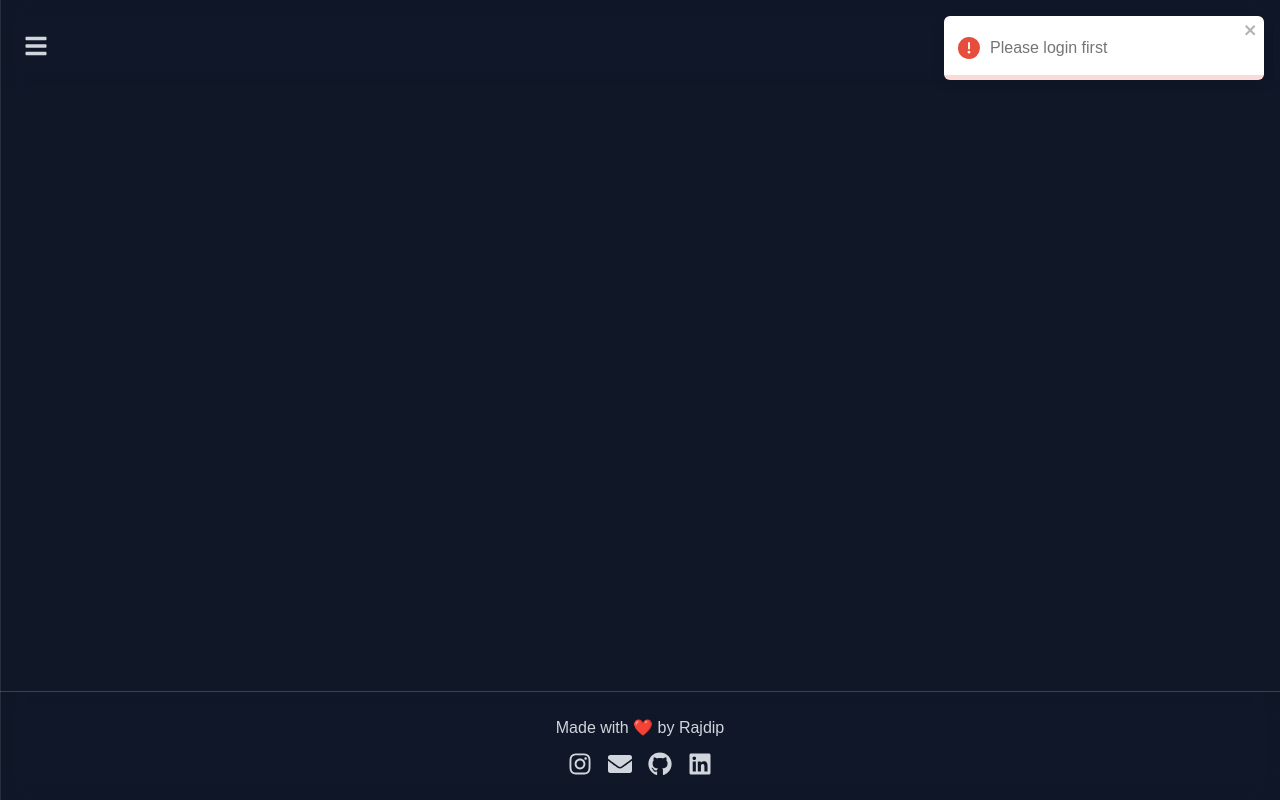
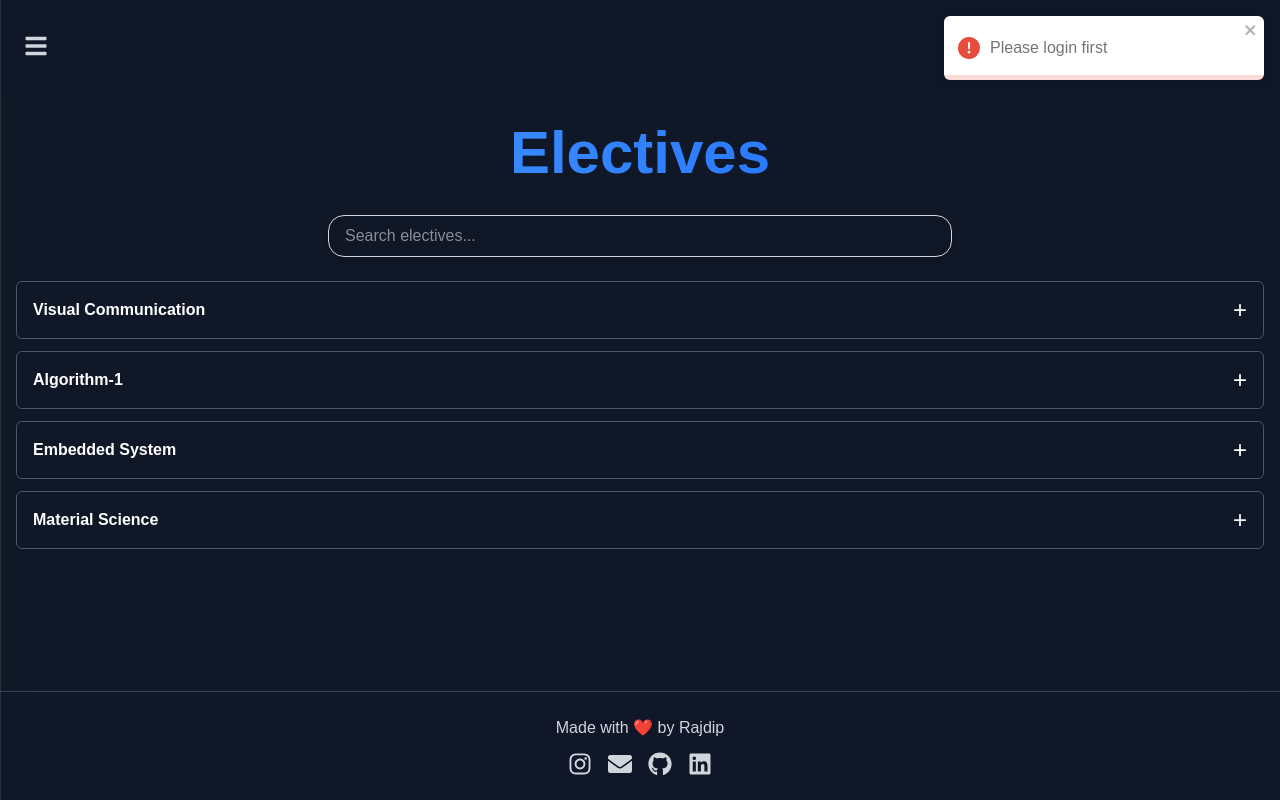
Before and after one commit to rajdipsaha-IIT-KGP/CHE2024, a React app in the folder frontend/: page /elective in a window 1280 px wide. Built offline with nearby package versions, Linux system fonts and the light colour scheme; the HTML template or start-up script is replaced by a standard one.

Commit message:
adding electives field

```diff
--- a/frontend/src/App.jsx
+++ b/frontend/src/App.jsx
@@ -10,6 +10,7 @@ import { useOnClickOutside } from "./useOnClickOutside";
 import { Typewriter } from "react-simple-typewriter";
 import PYQ from "./Components/Pyq";
 import About from "./Components/About";
+import Elective from "./Components/Elective";
 import { ToastContainer, toast } from "react-toastify";
 import "react-toastify/dist/ReactToastify.css";
 
@@ -139,6 +140,12 @@ export default function App() {
           >
             Study Material
           </li>
+            <li
+            onClick={() => handleNavigation("/elective")}
+            className="hover:bg-blue-600/20 px-3 py-2 rounded cursor-pointer transition-colors text-center"
+          >
+            Elective
+          </li>
           <div className="border-t border-white/20 " />
           <li
             onClick={() => handleNavigation("/about")}
@@ -207,6 +214,7 @@ export default function App() {
           <Route path="/verify-otp" element={<Verifyotp />} />
           <Route path="/pyq" element={<PYQ />} />
           <Route path="/about" element={<About />} />
+          <Route path="/elective" element={<Elective />} />
         </Routes>
       </main>
 
--- /dev/null
+++ b/frontend/src/Components/Elective.jsx
@@ -0,0 +1,58 @@
+import React, { useState } from "react";
+import Dropdown from "./Dropdown";
+import electives from "../data/electives";
+
+const Elective = () => {
+  const [search, setSearch] = useState("");
+
+  const filteredElectives = electives.filter((elective) =>
+    elective.name.toLowerCase().includes(search.toLowerCase())
+  );
+
+  return (
+    <div>
+      {/* Heading */}
+      <div className="text-5xl md:text-6xl font-extrabold bg-clip-text text-transparent bg-gradient-to-r from-blue-400 to-blue-600 text-center my-8">
+        Electives
+      </div>
+
+      {/* Search bar */}
+      <div className="flex justify-center my-6">
+        <input
+          type="text"
+          placeholder="Search electives..."
+          value={search}
+          onChange={(e) => setSearch(e.target.value)}
+          className="w-3/4 md:w-1/2 px-4 py-2 rounded-2xl shadow-md border border-gray-300 focus:outline-none focus:ring-2 focus:ring-blue-400 transition duration-300"
+        />
+      </div>
+
+      {/* Dropdowns */}
+      <div className="w-full">
+        {filteredElectives.length > 0 ? (
+          filteredElectives.map((elective, index) => (
+            <Dropdown key={index} title={elective.name}>
+              {elective.content.map((content, idx) => (
+                <Dropdown key={idx} title={content.name}>
+                  <p className="text-white font-bold">{content.description}</p>
+                </Dropdown>
+              ))}
+
+              {elective.grading.map((grade, ind) => (
+                <Dropdown key={ind} title={grade.name}>
+                  <p className="text-white font-bold">{grade.description}</p>
+                </Dropdown>
+              ))}
+            </Dropdown>
+          ))
+        ) : (
+          <p className="text-center text-gray-400 mt-6 font-semibold">
+            No electives found.
+          </p>
+        )}
+      </div>
+    </div>
+  );
+};
+
+export default Elective;
--- a/frontend/src/Components/Pyq.jsx
+++ b/frontend/src/Components/Pyq.jsx
@@ -11,7 +11,7 @@ const Pyq = () => {
         name: "Semester 1",
         subjects: [
           { name: "Advanced Calculus", link: "https://drive.google.com/maths-link" },
-          { name: "Basic Engineering Mechanics", link: "https://drive.google.com/physics-link" },
+          { name: "Basic Engineering Mechanics", link: "https://drive.google.com/drive/folders/106jhSCn14WbX0wXYzRwJD222pBxhZEW3" },
           {
             name:"Chemical Process Calculations",
             link:"https://drive.google.com/chem-process-link"
--- a/frontend/src/Components/Verifyotp.jsx
+++ b/frontend/src/Components/Verifyotp.jsx
@@ -33,7 +33,7 @@ const Verifyotp = () => {
       if (res.data.message === "User verified and created successfully") {
         toast.success(res.data.message);
         localStorage.removeItem('signupEmail');
-        // navigate("/signin"); // go to signin page
+        // navigate("/signin");
       } else {
         toast.error(res.data.message);
       }
@@ -46,7 +46,7 @@ const Verifyotp = () => {
   };
 
   return (
-    <div className="h-screen flex items-center justify-center bg-gradient-to-r from-gray-900 via-gray-800 to-gray-700">
+    <div className="h-screen flex items-center justify-center ">
       <div className="w-full max-w-md p-8 bg-gray-900/80 backdrop-blur-md rounded-2xl shadow-xl text-white">
         <h2 className="text-3xl font-bold text-center mb-6 bg-clip-text text-transparent bg-gradient-to-r from-blue-400 to-blue-600">
           Verify OTP
@@ -57,7 +57,7 @@ const Verifyotp = () => {
             type="email"
             value={email}
             disabled
-            className="w-full p-3 rounded-lg bg-gray-800 border border-gray-700 text-gray-400"
+            className="w-full p-3 rounded-lg bg-gray-800 border border-gray-700 text-gray-400 cursor-not-allowed"
           />
 
           <input
--- /dev/null
+++ b/frontend/src/data/electives.js
@@ -0,0 +1,72 @@
+const electives = [
+  {
+    name: "Visual Communication",
+    content: [
+      {
+        name: "Content",
+        description:
+          "Art of Visual Communication and Design. Understanding the principles of design, color theory, typography, and layout. Learning how to create visually appealing graphics and presentations using tools like Adobe Photoshop, Illustrator, or Canva. Exploring the use of visual elements to convey messages effectively in various contexts such as marketing, advertising, and social media.",
+      },
+    ],
+    grading: [
+      {
+        name: "Grading System",
+        description:
+          "Easy grading system. Lenient grading with the lowest grade being C.",
+      },
+    ],
+  },
+  {
+    name: "Algorithm-1",
+    content: [
+      {
+        name: "Content",
+        description:
+          "Introduction to fundamental algorithms and data structures. Covers sorting, searching, recursion, greedy methods, and dynamic programming. Focus on analyzing time and space complexity to evaluate algorithm efficiency. Practical problem-solving using C++/Java/Python.",
+      },
+    ],
+    grading: [
+      {
+        name: "Grading System",
+        description:
+          "Moderately strict grading. Emphasis on coding assignments and exams. Lowest grade usually is B.",
+      },
+    ],
+  },
+  {
+    name: "Embedded System",
+    content: [
+      {
+        name: "Content",
+        description:
+          "Study of hardware-software integration in embedded devices. Topics include microcontrollers, real-time operating systems, sensors, I/O interfaces, and embedded C programming. Applications in IoT, robotics, and consumer electronics are explored with lab-based hands-on projects.",
+      },
+    ],
+    grading: [
+      {
+        name: "Grading System",
+        description:
+          "Fair grading system. Practical implementation projects carry more weight than theory exams.",
+      },
+    ],
+  },
+  {
+    name: "Material Science",
+    content: [
+      {
+        name: "Content",
+        description:
+          "Exploration of the structure and properties of materials, including metals, ceramics, polymers, and composites. Covers crystal structures, mechanical strength, phase diagrams, and materials processing. Applications in aerospace, electronics, and nanotechnology are highlighted.",
+      },
+    ],
+    grading: [
+      {
+        name: "Grading System",
+        description:
+          "Relatively lenient grading. Emphasis on understanding concepts rather than rote memorization.",
+      },
+    ],
+  },
+];
+
+export default electives;
```
Also changed, not shown: 1 other file (tests, documents, lock files or other folders).
